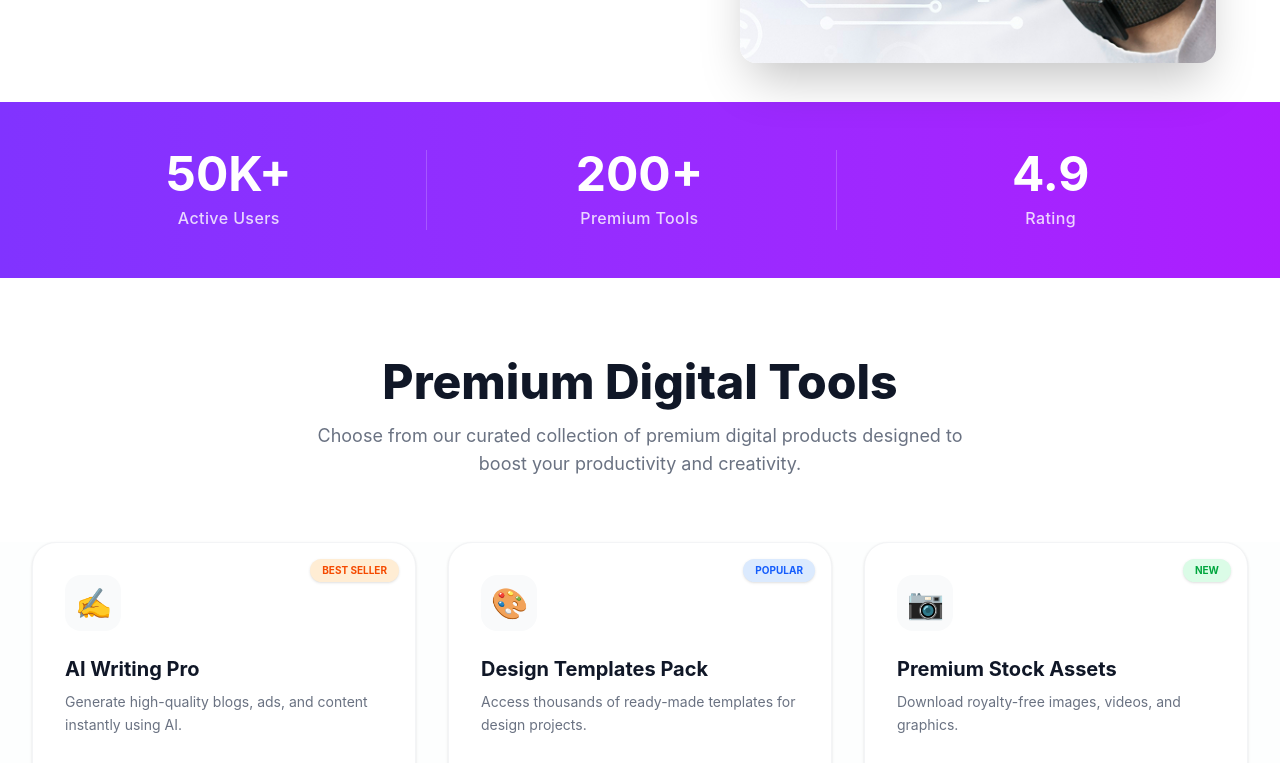
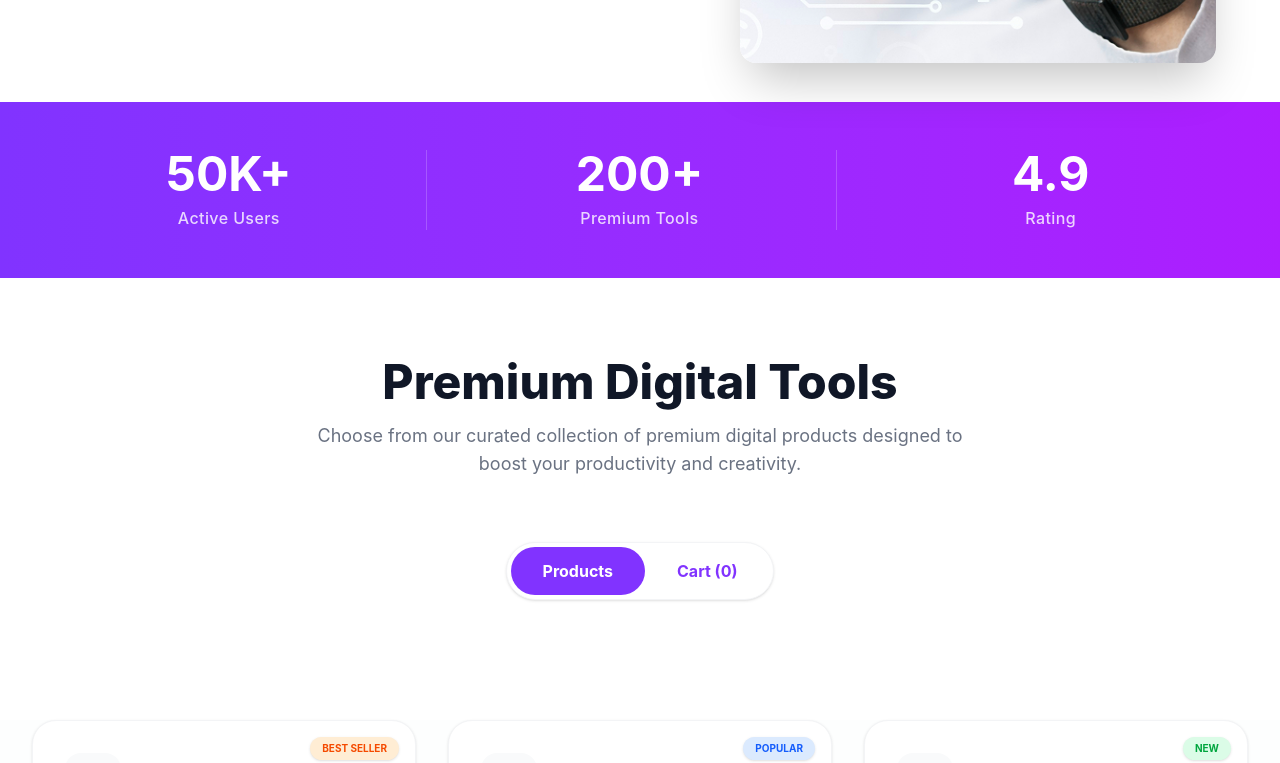
Before and after one commit to Muhammad-Piyas/assignment-13-6, a React (Vite) app: page / in a window 1280 px wide. Shown: the part 619-1382 px from the top of the page. Built offline with nearby package versions, Linux system fonts and the light colour scheme.

Commit message:
Cart Tabs Ok

```diff
--- a/src/App.jsx
+++ b/src/App.jsx
@@ -6,6 +6,7 @@ import Navbar from "./components/navbar/Navbar";
 import Get from "./components/two-section/Get";
 import Simple from "./components/two-section/Simple";
 import Products from "./components/premium/Products";
+import Text from "./components/premium/Text";
 
 const getDigitals = async () => {
   const res = await fetch("/digitals.json");
@@ -20,6 +21,28 @@ function App() {
       <Navbar></Navbar>
       <Banner></Banner>
       <Counter></Counter>
+      <Text></Text>
+      {/* name of each tab group should be unique */}
+      <div className="flex justify-center my-10">
+        <div className="tabs tabs-boxed bg-white border border-gray-100 p-1 rounded-full shadow-sm">
+          {/* Products Tab */}
+          <input
+            type="radio"
+            name="tab_toggle" // Same name for both
+            className="tab !rounded-full !h-12 px-8 text-base font-bold checked:!bg-[#8133FF] checked:!text-white !text-[#8133FF] transition-all"
+            aria-label="Products"
+            defaultChecked
+          />
+
+          {/* Cart Tab */}
+          <input
+            type="radio"
+            name="tab_toggle" // Same name for both
+            className="tab !rounded-full !h-12 px-8 text-base font-bold checked:!bg-[#8133FF] checked:!text-white !text-[#8133FF] transition-all"
+            aria-label="Cart (0)"
+          />
+        </div>
+      </div>
       <Products digitalPromise={digitalPromise}></Products>
       <Get></Get>
       <Simple></Simple>
--- a/src/components/premium/Products.jsx
+++ b/src/components/premium/Products.jsx
@@ -6,16 +6,6 @@ const Products = ({ digitalPromise }) => {
 
   return (
     <div className="py-20">
-      <div className="text-center mb-16 container mx-auto px-4">
-        <h2 className="text-3xl md:text-5xl font-extrabold text-[#101727] mb-4">
-          Premium Digital Tools
-        </h2>
-        <p className="text-gray-500 text-lg max-w-2xl mx-auto">
-          Choose from our curated collection of premium digital products
-          designed to boost your productivity and creativity.
-        </p>
-      </div>
-
       <section className="bg-gray-50/30">
         <div className="container mx-auto px-4 lg:px-8">
           <div className="grid grid-cols-1 md:grid-cols-2 lg:grid-cols-3 gap-8">
--- /dev/null
+++ b/src/components/premium/Text.jsx
@@ -0,0 +1,19 @@
+import React from "react";
+
+const Text = () => {
+  return (
+    <div className="pt-20">
+      <div className="text-center mb-16 container mx-auto px-4">
+        <h2 className="text-3xl md:text-5xl font-extrabold text-[#101727] mb-4">
+          Premium Digital Tools
+        </h2>
+        <p className="text-gray-500 text-lg max-w-2xl mx-auto">
+          Choose from our curated collection of premium digital products
+          designed to boost your productivity and creativity.
+        </p>
+      </div>
+    </div>
+  );
+};
+
+export default Text;
```
